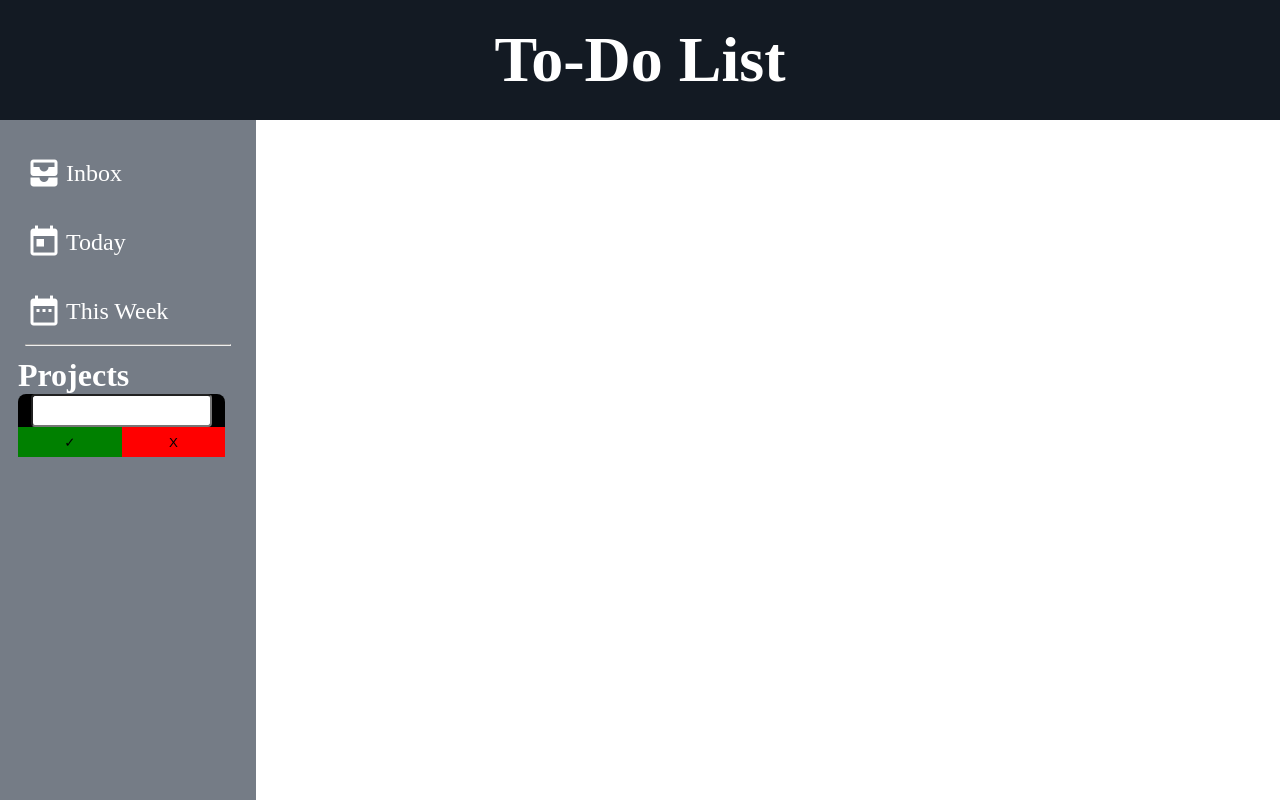
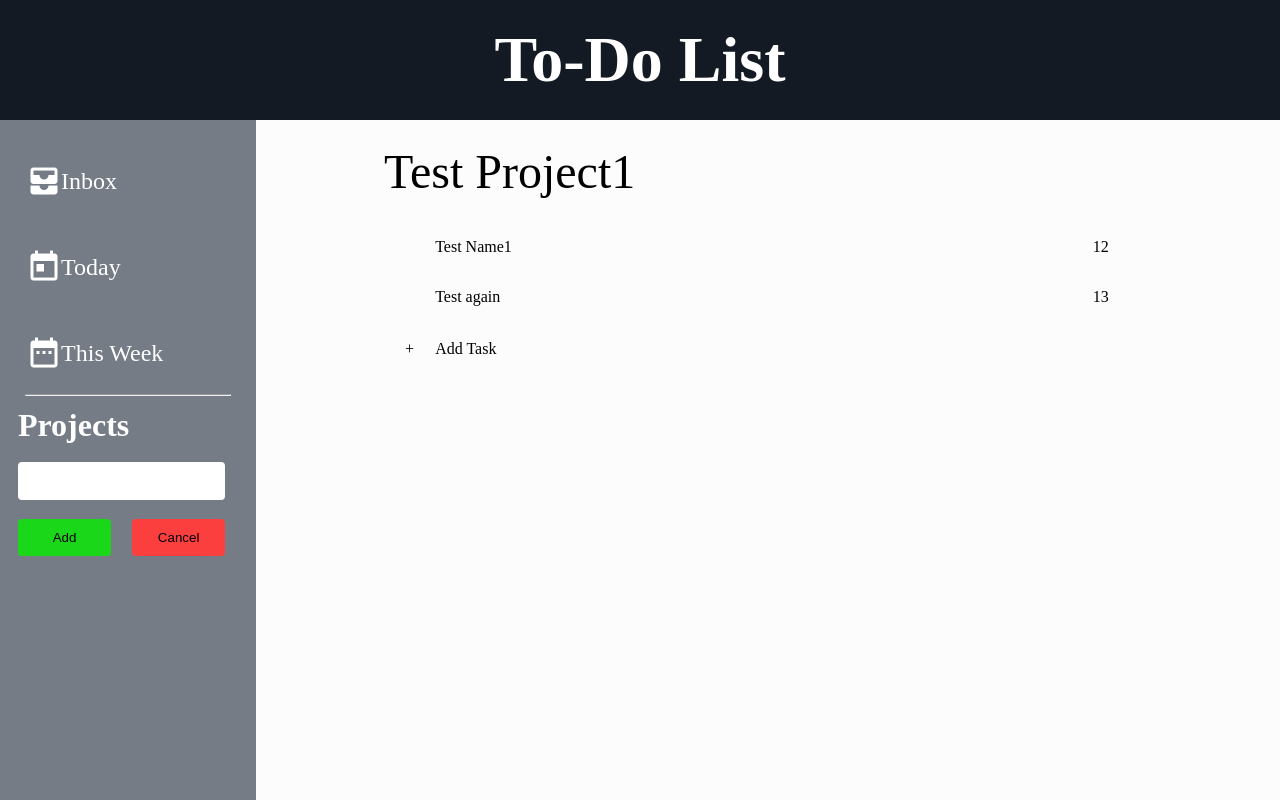
Before and after one commit to jacobbailey8/to-do-list, a website built with webpack: page dist/index.html in a window 1280 px wide. Both pictures are taken after a click on the element "+ Add Project". Built offline with nearby package versions, Linux system fonts and the light colour scheme.

Commit message:
Added ability to create new tasks within projects

```diff
--- a/src/addProject.js
+++ b/src/addProject.js
@@ -1,4 +1,5 @@
 import Icon from './hammer.png';
+import populateModule from './populateModule';
 
 export default function addProject(project) {
     const projects = document.getElementById('projects');
@@ -11,8 +12,13 @@ export default function addProject(project) {
     icon.src = Icon;
     imgDiv.classList.add('icon');
     imgDiv.appendChild(icon);
+
     let labelDiv = document.createElement('div');
     labelDiv.classList.add('labelDiv');
+    labelDiv.addEventListener('click', () => {
+        populateModule(project);
+    })
+
     labelDiv.innerHTML = project.name;
     let cancelBtn = document.createElement('div');
     cancelBtn.innerHTML = 'x'
--- a/src/inbox.js
+++ b/src/inbox.js
@@ -1,6 +1,6 @@
 export default class Inbox {
-    constructor(name){
-        this.name = name;
+    constructor(){
+        this.name = 'Inbox';
         this.taskArray = [];
     }
 
--- a/src/index.js
+++ b/src/index.js
@@ -1,18 +1,32 @@
 import addProject from './addProject'
 import Inbox from './inbox'
+import populateModule from './populateModule'
 import Project from './project'
 import './style.css'
+import Task from './task'
 import Today from './today'
 import Week from './week'
 
+
+let newTask1 = new Task("Test Name1", "This is a task", 12, "hot");
+let newTask3 = new Task('Test again', "this is another task", 13, 'cold');
+let testProject1 = new Project("Test Project1");
+testProject1.addTask(newTask1);
+testProject1.addTask(newTask3);
+populateModule(testProject1);
+
+let newTask2 = new Task("Yes", "More yes", 12, "hot");
+let testProject2 = new Project("Continue testing");
+testProject2.addTask(newTask2);
+// populateModule(testProject2);
+
+console.log("hello");
+
 // create inbox, today, and week objects
-// const inbox = new Inbox("Inbox")
-// const today = new Today("Today")
-// const week = new Week("Week")
+const inbox = new Inbox("Inbox")
+const today = new Today("Today")
+const week = new Week("Week")
 const projects = document.getElementById('projects');
-
-
-
 
 const addProjectDiv = document.getElementById('addProject');
 addProjectDiv.addEventListener('click',() => {
@@ -48,8 +62,8 @@ function makeProjectForm(){
     check.id = 'project-check';
     let cancel = document.createElement('button');
     cancel.id = 'project-cancel';
-    check.innerHTML = '✓';
-    cancel.innerHTML = 'X';
+    check.innerHTML = 'Add';
+    cancel.innerHTML = 'Cancel';
     buttonContainer.appendChild(check);
     buttonContainer.appendChild(cancel);
     form.appendChild(input);
--- /dev/null
+++ b/src/populateModule.js
@@ -0,0 +1,107 @@
+import Task from "./task";
+
+export default function populateModule(project){
+
+    function createTaskForm() {
+        let form = document.createElement('form');
+        form.id = 'taskForm';
+        let input = document.createElement('input');
+        input.id = 'newTaskInput';
+
+
+        let add_btn = document.createElement('button');
+        add_btn.addEventListener('click', () => {
+            project.addTask(new Task(input.value, '', 11, 'none'));
+            let taskGrid = document.querySelector('.taskGrid');
+            taskGrid.removeChild(form);
+            populateModule(project);
+        })
+        let cancel_btn = document.createElement('button');
+        cancel_btn.addEventListener('click', () => {
+            let taskGrid = document.querySelector('.taskGrid');
+            taskGrid.removeChild(form);
+            populateModule(project);
+        })
+        add_btn.id = 'add_btn';
+        add_btn.innerHTML = "Add"
+        cancel_btn.id = 'cancel_btn';
+        cancel_btn.innerHTML = "Cancel"
+        form.appendChild(input);
+        form.appendChild(add_btn);
+        form.appendChild(cancel_btn);
+
+
+
+        return form;
+    }
+
+
+
+    const content = document.querySelector('.content');
+    content.innerHTML = '';
+
+
+    let header = document.createElement('div');
+    header.id = 'projectHeader';
+    header.innerHTML = project.name;
+    content.appendChild(header);
+
+    // need to sort array first
+
+    let taskGrid = document.createElement('div');
+    taskGrid.classList.add('taskGrid');
+    content.appendChild(taskGrid);
+
+    project.taskArray.forEach(task => {
+
+
+
+
+        let currentTask = document.createElement('div');
+        currentTask.classList.add('task');
+
+        let priorityBtn = document.createElement('div')
+        priorityBtn.classList.add('priorityBtn');
+        let taskName = document.createElement('div')
+        taskName.classList.add('taskName');
+        taskName.innerHTML = task.getName();
+        let taskDate = document.createElement('div')
+        taskDate.classList.add('taskDate');
+        taskDate.innerHTML = task.getDueDate();
+
+        currentTask.appendChild(priorityBtn);
+        currentTask.appendChild(taskName);
+        currentTask.appendChild(taskDate);
+
+        taskGrid.appendChild(currentTask);
+    });
+
+    // add task button
+    let addTaskBtn = document.createElement('div');
+    addTaskBtn.classList.add('task');
+    addTaskBtn.id = 'addTaskButton';
+
+    let plusSign = document.createElement('div');
+    plusSign.classList.add('priorityBtn');
+    plusSign.id = 'plusBtn';
+    plusSign.innerHTML = '+';
+    plusSign.addEventListener('click', () => {
+
+        // remove add task text div
+        let addDiv = document.getElementById('addTaskButton');
+        taskGrid.removeChild(addDiv);
+
+        // add form and event listeners
+        taskGrid.appendChild(createTaskForm());
+    })
+
+
+    let addTaskText = document.createElement('div');
+    addTaskText.classList.add('taskName');
+    addTaskText.innerHTML = 'Add Task';
+
+    addTaskBtn.appendChild(plusSign);
+    addTaskBtn.appendChild(addTaskText);
+
+    taskGrid.appendChild(addTaskBtn);
+}
--- a/src/style.css
+++ b/src/style.css
@@ -2,6 +2,7 @@
     margin: 0;
     padding: 0;
 }
+
 
 body {
     width: 100vw;
@@ -29,7 +30,7 @@ body {
 }
 
 .sidebar {
-    width: 20%;
+    width: calc(max(20%, 180px));
     height: 100%;
     background-color: rgb(117, 124, 134);
     display: flex;
@@ -37,15 +38,18 @@ body {
     align-items: center;
 }
 
-.content {
+#main-view {
     width: 80%;
     height: 100%;
     background-color: rgb(252, 252, 252);
+    display: flex;
+    justify-content: center;
+    align-items: center;
 }
 
 #main-tabs {
     margin-top: 8%;
-    height: 30%;
+    height: calc(max(200px, 40%));
     width: 80%;
     display: grid;
     grid-template-rows: repeat(3, 1fr);
@@ -78,6 +82,8 @@ body {
 
 .main-tab {
     border-radius: 4px;
+
+    width: 155px;
 }
 .main-tab:hover {
     background-color: rgb(80, 83, 85);
@@ -155,42 +161,141 @@ hr {
 }
 
 .form-container {
-    background-color: black;
+    background-color: none;
     width: 90%;
-    height: 15%;
+    height: max(150px, 15%);
     border-radius: 8px;
-    display: flex;
+    /* display: flex;
     flex-direction: column;
     justify-content: space-between;
-    align-items: center;
+    align-items: center; */
+    display: grid;
+    grid-template-columns: 1fr 1fr;
+    grid-template-rows: 1fr 1fr;
 
 }
 
 .form-container > input {
-    width: 80%;
+    width: 100%;
     height: 50%;
     border-radius: 4px;
     display: flex;
-    padding-left: 5%;
+    grid-column: 1 / -1;
+    align-self: center;
+    border: none;
 }
 
 .project-buttons{
     height: 50%;
     width: 100%;
-    display: grid;
-    grid-template-columns: repeat(2, 1fr);
+    grid-column: 1 / -1;
+    /* display: grid;
+    grid-template-columns: repeat(2, 1fr); */
+    display: flex;
+    justify-content: space-between;
+
+
+
 }
 
+
 #project-check {
-    background-color: green;
+    background-color: rgb(26, 215, 26);
     height: 100%;
-    width: 100%;
+    width: 45%;
     border: none;
+    border-radius: 4px;
 }
 
 #project-cancel {
-    background-color: red;
+    background-color: rgb(251, 63, 63);
     height: 100%;
+    width: 45%;
+    border: none;
+    border-radius: 4px;
+}
+
+.content {
+    /* border: 1px solid black; */
+    height: 100%;
+    width: 75%;
+
+    display: flex;
+    flex-direction: column;
+
+}
+
+#projectHeader {
+    font-size: 3rem;
+    height: 15%;
+    display: flex;
+    align-items: center;
+}
+
+.taskGrid {
+    display: grid;
+    grid-template-columns: 1fr;
+    grid-auto-rows: 50px;
     width: 100%;
-    border: none;
+    height: 80%;
+
+
 }
+
+.taskGrid > div {
+    /* border: 1px solid rgb(217, 31, 31); */
+}
+
+.task {
+    display: grid;
+    grid-template-columns: 1fr 12fr 2fr;
+}
+
+.task > div {
+    /* border: 1px solid black; */
+    display: flex;
+    align-items: center;
+}
+
+.priorityBtn,
+.taskDate {
+    justify-content: center;
+}
+
+#addTaskButton {
+    margin-top: 4px;
+}
+
+.labelDiv:hover{
+    cursor: pointer;
+}
+
+#taskForm {
+    grid-row: span 2;
+
+    display: grid;
+    grid-template-columns: 1fr 1fr;
+    grid-template-rows: 1fr 1fr 1fr;
+    border-radius: 8px;
+    gap: 4%;
+}
+
+#newTaskInput {
+    grid-column: 1 / -1;
+    border-radius: 8px;
+}
+
+
+
+#add_btn{
+
+    grid-column: 1;
+    background-color: lime;
+    border-radius: 8px;
+}
+
+#cancel_btn{
+    grid-column: 2;
+    background-color: rgb(233, 80, 80);
+    border-radius: 8px;
+}
```
Also changed, not shown: dist/index.html, dist/main.js, src/addTask.js (added).
